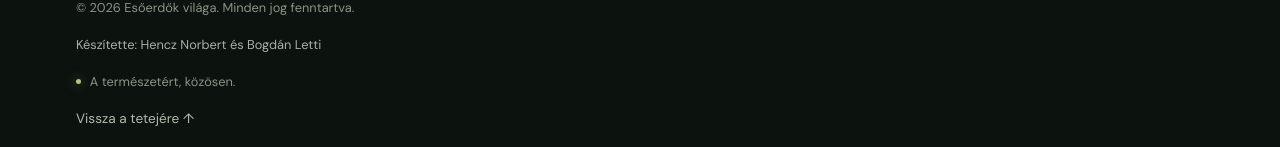
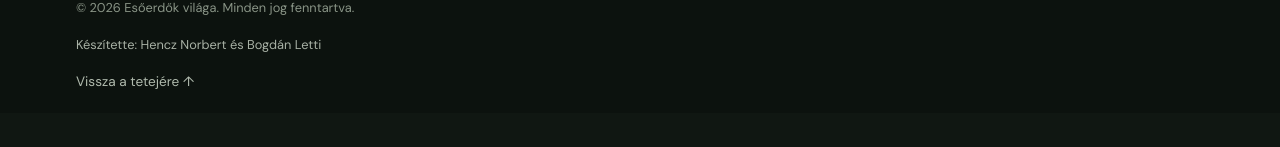
Before and after one commit to bogdanletti/Esoerdok_Vilaga, a plain HTML site: page index.html in a window 1280 px wide. Shown: the part 4784-4931 px from the top of the page. After the commit the page ends 4897 px from the top, so only its background shows below. Drawn offline with nearby package versions, Linux system fonts and the light colour scheme.

Commit message:
Főoldal dizájn módosítások

```diff
--- a/index.html
+++ b/index.html
@@ -194,8 +194,6 @@
                 class="footer-bottom d-flex flex-column md:flex-row align-items-start md:align-items-center justify-content-between gap-3">
                 <span>© 2026 Esőerdők világa. Minden jog fenntartva.</span>
                 <span class="footer-authors">Készítette: Hencz Norbert és Bogdán Letti</span>
-                <span class="footer-note"><span class="pulse-dot" aria-hidden="true"></span>A természetért,
-                    közösen.</span>
                 <a href="#home">Vissza a tetejére ↑</a>
             </div>
         </div>
```
